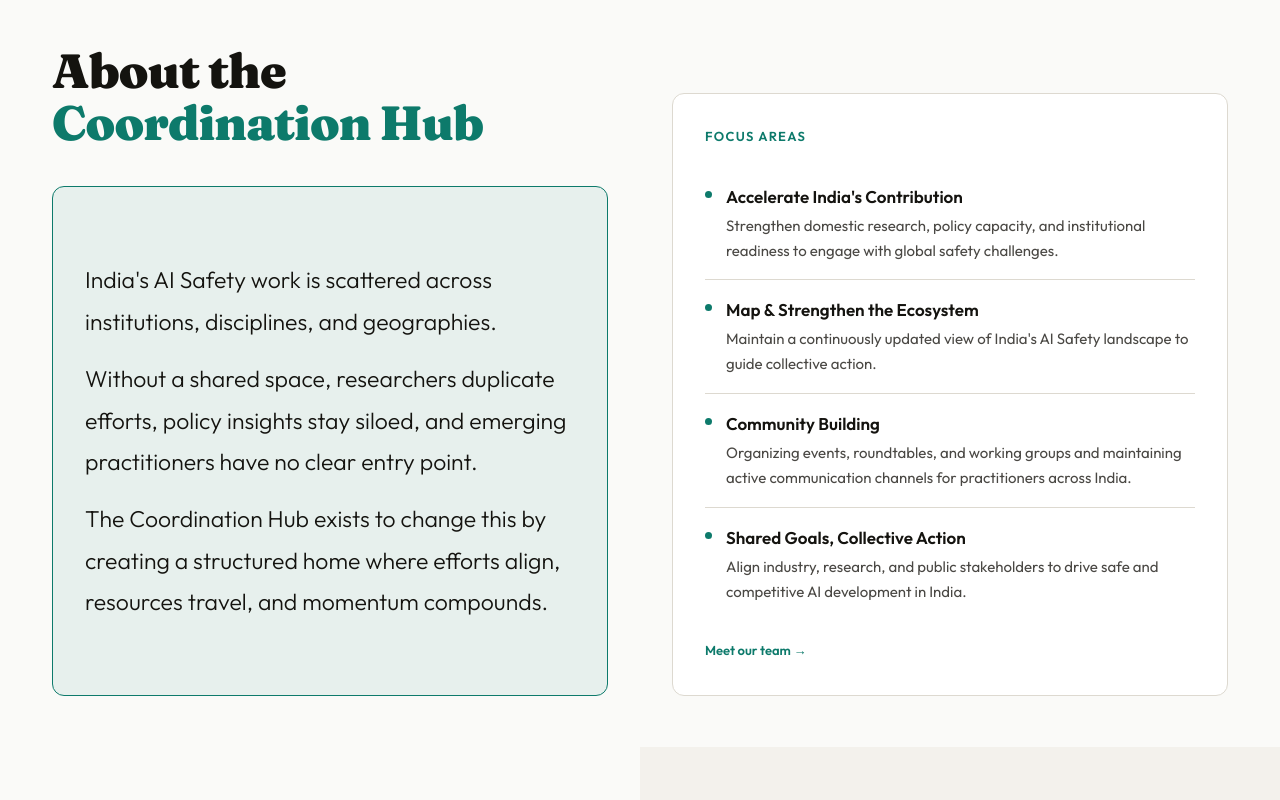
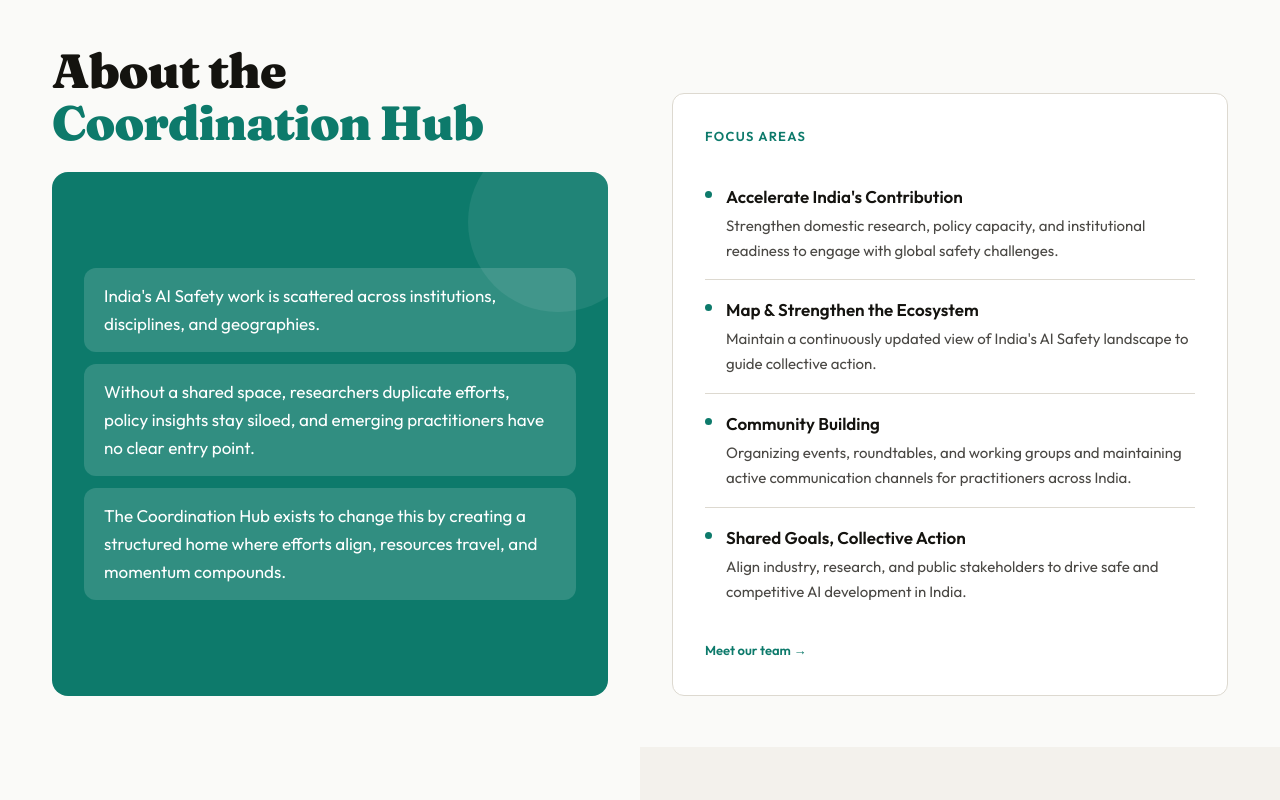
Before and after one commit to Ruju10/AI-Safety-Org-Website, a Next.js app in the folder india-ais-alliance/: page / in a window 1280 px wide. Shown: the part 860-1660 px from the top of the page. Built offline with nearby package versions, Linux system fonts and the light colour scheme.

Commit message:
Restyle About the Coordination Hub content box
- Solid teal background with decorative circle
- Three separate frosted text boxes, no bullets
- Font size matched to Focus Areas activity titles

```diff
--- a/india-ais-alliance/components/sections/AboutSection.tsx
+++ b/india-ais-alliance/components/sections/AboutSection.tsx
@@ -29,31 +29,50 @@ export default function AboutSection() {
             <span style={{ color: 'var(--teal)' }}>Coordination Hub</span>
           </motion.h2>
 
-          <motion.p
-            className="lead"
+          <motion.div
             style={{
               flex: 1,
+              position: 'relative',
+              overflow: 'hidden',
+              background: 'var(--teal)',
+              borderRadius: 16,
+              padding: '36px 32px',
               display: 'flex',
               alignItems: 'center',
-              maxWidth: '100%',
-              background: 'rgba(13, 122, 107, 0.08)',
-              border: '1.5px solid var(--teal)',
-              borderRadius: 12,
-              padding: '28px 32px',
-              color: 'var(--ink)',
-              fontSize: 'clamp(17px, 2vw, 23px)',
-              lineHeight: 1.8,
-              textAlign: 'left',
-              fontFamily: 'var(--font-outfit)',
             }}
             {...fade(0.05)}
           >
-            <span style={{ display: 'flex', flexDirection: 'column', gap: 16 }}>
-              <span>India&apos;s AI Safety work is scattered across institutions, disciplines, and geographies.</span>
-              <span>Without a shared space, researchers duplicate efforts, policy insights stay siloed, and emerging practitioners have no clear entry point.</span>
-              <span>The Coordination Hub exists to change this by creating a structured home where efforts align, resources travel, and momentum compounds.</span>
-            </span>
-          </motion.p>
+            {/* Decorative circle */}
+            <div style={{
+              position: 'absolute',
+              top: -40,
+              right: -40,
+              width: 180,
+              height: 180,
+              borderRadius: '50%',
+              background: 'rgba(255,255,255,0.08)',
+              pointerEvents: 'none',
+            }} />
+            <div style={{ display: 'flex', flexDirection: 'column', gap: 12, width: '100%', position: 'relative' }}>
+              {[
+                "India's AI Safety work is scattered across institutions, disciplines, and geographies.",
+                "Without a shared space, researchers duplicate efforts, policy insights stay siloed, and emerging practitioners have no clear entry point.",
+                "The Coordination Hub exists to change this by creating a structured home where efforts align, resources travel, and momentum compounds.",
+              ].map((text, i) => (
+                <div key={i} style={{
+                  background: 'rgba(255,255,255,0.15)',
+                  borderRadius: 12,
+                  padding: '14px 20px',
+                  color: '#fff',
+                  fontSize: 17,
+                  lineHeight: 1.65,
+                  fontFamily: 'var(--font-outfit)',
+                }}>
+                  {text}
+                </div>
+              ))}
+            </div>
+          </motion.div>
         </div>
 
         {/* Right col — Activities */}
```
